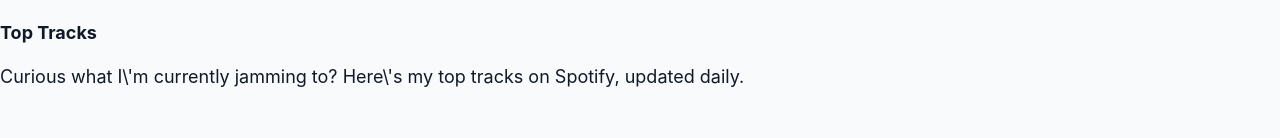
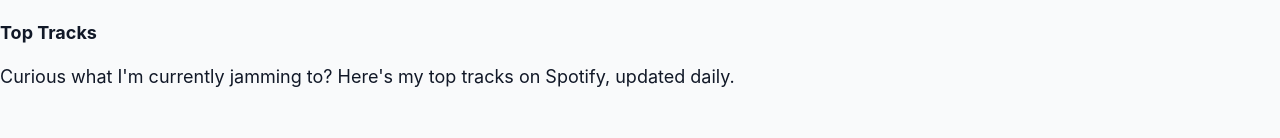
Before and after one commit to jcatron3/personal-website, a Next.js app: page /dashboard in a window 1280 px wide. Shown: the part 175-313 px from the top of the page. Built offline with nearby package versions, Linux system fonts and the light colour scheme; no server answers; grey boxes are pictures that could not be loaded.

Commit message:
fix(dashboard): remove backslashes from JSX top tracks description

```diff
--- a/app/dashboard/page.js
+++ b/app/dashboard/page.js
@@ -87,8 +87,7 @@
         Top Tracks
       </h2>
       <p className="text-gray-600 dark:text-gray-400 mb-4">
-        Curious what I\'m currently jamming to? Here\'s my top tracks on Spotify,
-        updated daily.
+        {"Curious what I'm currently jamming to? Here's my top tracks on Spotify, updated daily."}
       </p>
       <TopTracks tracks={tracks} />
     </div>
```
